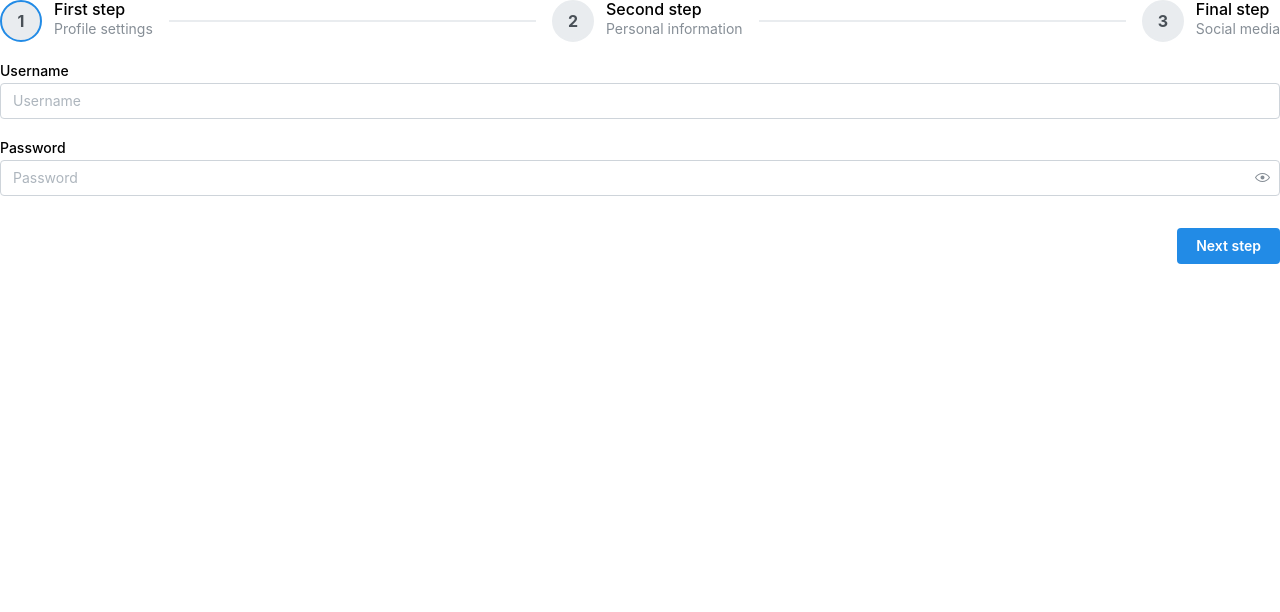
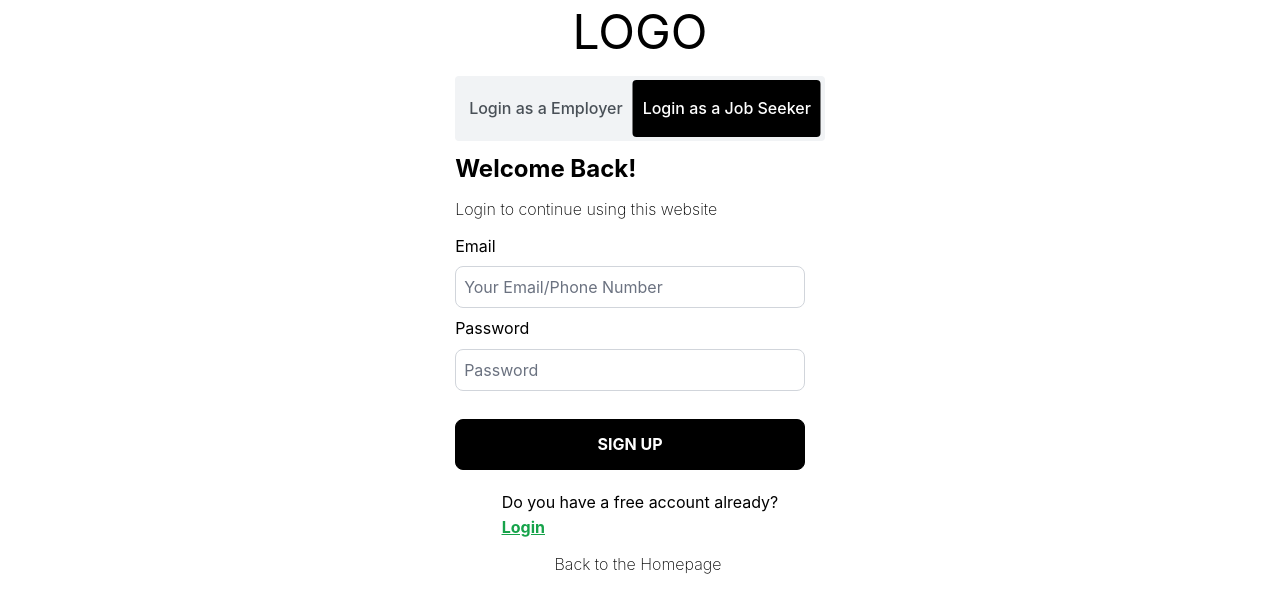
Before and after one commit to Bipin7giri/job-shop-WebPage, a Next.js app: page /components/Login in a window 1280 px wide. Shown: the top 612 px of the page. Built offline with nearby package versions, Linux system fonts and the light colour scheme.

Commit message:
sign in made according to figma

```diff
--- a/src/app/components/Login/page.tsx
+++ b/src/app/components/Login/page.tsx
@@ -1,135 +1,116 @@
 "use client";
-import { useState } from "react";
-import {
-  Stepper,
-  Button,
-  Group,
-  TextInput,
-  PasswordInput,
-  Code,
-} from "@mantine/core";
-import { useForm } from "@mantine/form";
+import Link from "next/link";
+import React, { useEffect } from "react";
+import { SegmentedControl } from "@mantine/core";
+const LoginPage: React.FC = () => {
+  const [section, setSection] = React.useState<
+    "Login as a Employer" | "Login as a Job Seeker"
+  >("Login as a Job Seeker");
+  const [modal, setModal] = React.useState(false);
+  const onModalOpen = () => {
+    setModal(true);
+  };
+  const onModalClose = () => {
+    setModal(false);
+  };
 
-const LoginPage = () => {
-  const [active, setActive] = useState(0);
-
-  const form = useForm({
-    mode: "uncontrolled",
-    initialValues: {
+  const [user, setUser] = React.useState({
     username: "",
+    email: "",
     password: "",
-      name: "",
-      email: "",
-      website: "",
-      github: "",
-    },
-
-    validate: (values) => {
-      if (active === 0) {
-        return {
-          username:
-            values.username.trim().length < 6
-              ? "Username must include at least 6 characters"
-              : null,
-          password:
-            values.password.length < 6
-              ? "Password must include at least 6 characters"
-              : null,
-        };
-      }
-
-      if (active === 1) {
-        return {
-          name:
-            values.name.trim().length < 2
-              ? "Name must include at least 2 characters"
-              : null,
-          email: /^\S+@\S+$/.test(values.email) ? null : "Invalid email",
-        };
-      }
-
-      return {};
-    },
   });
 
-  const nextStep = () =>
-    setActive((current) => {
-      if (form.validate().hasErrors) {
-        return current;
+  const [buttonDisabled, setButtonDisabled] = React.useState(false);
+
+  useEffect(() => {
+    if (
+      user.username.length > 0 &&
+      user.email.length > 0 &&
+      user.password.length > 0
+      //  if the password,email and username doesnot matches
+    ) {
+      setButtonDisabled(false);
+    } else {
+      setButtonDisabled(true);
     }
-      return current < 3 ? current + 1 : current;
-    });
-
-  const prevStep = () =>
-    setActive((current) => (current > 0 ? current - 1 : current));
+  }, [user]);
 
   return (
-    <>
-      <Stepper active={active}>
-        <Stepper.Step label="First step" description="Profile settings">
-          <TextInput
-            label="Username"
+    <div className="flex flex-col items-center  min-h-screen py-2">
+      <h1 className=" mb-5 text-5xl "> LOGO</h1>
+      <div className="flex flex-col justify-start">
+        <SegmentedControl
+          size="16 10"
+          value={section}
+          onChange={(value: any) => setSection(value)}
+          transitionTimingFunction="ease"
+          fullWidth
+          color="black"
+          data={[
+            { label: "Login as a Employer", value: "Login as a Employer" },
+            {
+              label: "Login as a Job Seeker",
+              value: "Login as a Job Seeker",
+            },
+          ]}
+        />
+        <h1 className=" my-3 text-2xl font-bold "> Welcome Back!</h1>
+        <h1 className=" font-extralight    mb-3">
+          Login to continue using this website
+        </h1>
+        {/* <input
+        className="w-[350px] text-slate-800 p-2 border border-gray-300 rounded-lg mb-4 focus:outline-none focus:border-gray-600"
+        id="username"
+        type="text"
+        value={user.username}
+        onChange={(e) => setUser({ ...user, username: e.target.value })}
         placeholder="Username"
-            key={form.key("username")}
-            {...form.getInputProps("username")}
+      /> */}
+        <label>Email</label>
+        <input
+          className="w-[350px] text-slate-800 p-2 border border-gray-300 rounded-lg my-2 focus:outline-none focus:border-gray-600"
+          id="email"
+          type="text"
+          value={user.email}
+          onChange={(e) => setUser({ ...user, email: e.target.value })}
+          placeholder="Your Email/Phone Number"
         />
-          <PasswordInput
-            mt="md"
-            label="Password"
+        <label>Password</label>
+        <input
+          className="w-[350px] text-slate-800 p-2 border border-gray-300 rounded-lg my-2 focus:outline-none focus:border-gray-600"
+          id="password"
+          type="password"
+          value={user.password}
+          onChange={(e) => setUser({ ...user, password: e.target.value })}
           placeholder="Password"
-            key={form.key("password")}
-            {...form.getInputProps("password")}
         />
-        </Stepper.Step>
+        {/* <input
+        className="w-[350px] text-slate-800 p-2 border border-gray-300 rounded-lg mb-4 focus:outline-none focus:border-gray-600"
+        id="password"
+        type="password"
+        value={user.password}
+        onChange={(e) => setUser({ ...user, password: e.target.value })}
+        placeholder="Confirm Password"
+      /> */}
 
-        <Stepper.Step label="Second step" description="Personal information">
-          <TextInput
-            label="Name"
-            placeholder="Name"
-            key={form.key("name")}
-            {...form.getInputProps("name")}
-          />
-          <TextInput
-            mt="md"
-            label="Email"
-            placeholder="Email"
-            key={form.key("email")}
-            {...form.getInputProps("email")}
-          />
-        </Stepper.Step>
-
-        <Stepper.Step label="Final step" description="Social media">
-          <TextInput
-            label="Website"
-            placeholder="Website"
-            key={form.key("website")}
-            {...form.getInputProps("website")}
-          />
-          <TextInput
-            mt="md"
-            label="GitHub"
-            placeholder="GitHub"
-            key={form.key("github")}
-            {...form.getInputProps("github")}
-          />
-        </Stepper.Step>
-        <Stepper.Completed>
-          Completed! Form values:
-          <Code block mt="xl">
-            {JSON.stringify(form.getValues(), null, 2)}
-          </Code>
-        </Stepper.Completed>
-      </Stepper>
-
-      <Group justify="flex-end" mt="xl">
-        {active !== 0 && (
-          <Button variant="default" onClick={prevStep}>
-            Back
-          </Button>
-        )}
-        {active !== 3 && <Button onClick={nextStep}>Next step</Button>}
-      </Group>
-    </>
+        <button className="p-2 border  border-black rounded-lg focus:outline-none focus:border-gray-600 bg-black text-white uppercase px-40 py-3 mt-5 font-bold w-[350px]">
+          {buttonDisabled ? "Sign Up" : "Register My Account Now"}
+        </button>
+      </div>
+      <div onClick={onModalOpen} className="mt-5">
+        Do you have a free account already?{" "}
+        <span className="font-bold text-green-600  cursor-pointer underline">
+          <Link href="/signUp">
+            <p>Login</p>
+          </Link>
+        </span>
+      </div>
+      <Link href="/">
+        <h3 className="mt-3  font-extralight items-center">
+          <p className="inline mr-1"> Back to the Homepage</p>
+        </h3>
+      </Link>
+    </div>
   );
 };
 export default LoginPage;
--- a/src/app/components/NavBar/navBar.tsx
+++ b/src/app/components/NavBar/navBar.tsx
@@ -102,7 +102,7 @@ const NavBar = () => {
               </UnstyledButton>
             </Menu.Target>
             <Menu.Dropdown>
-              {/*<Link href="/components/SignUp" passHref>
+              <Link href="/components/SignUp" passHref>
                 <Menu.Item
                   component="a"
                   leftSection={
@@ -127,9 +127,9 @@ const NavBar = () => {
                     />
                   }
                 >
-                  Login
+                  Log In
                 </Menu.Item>
-              </Link>*/}
+              </Link>
               <Menu.Item
                 leftSection={
                   <IconMessage
--- a/src/app/components/SignUp/page.tsx
+++ b/src/app/components/SignUp/page.tsx
@@ -1,112 +1,135 @@
 "use client";
-import Link from "next/link";
-import React, { useEffect } from "react";
-import { SegmentedControl } from "@mantine/core";
-const SignUpPage: React.FC = () => {
-  const [section, setSection] = React.useState<"Employer" | "Employee">(
-    "Employer"
-  );
-  const [modal, setModal] = React.useState(false);
-  const onModalOpen = () => {
-    setModal(true);
-  };
-  const onModalClose = () => {
-    setModal(false);
-  };
+import { useState } from "react";
+import {
+  Stepper,
+  Button,
+  Group,
+  TextInput,
+  PasswordInput,
+  Code,
+} from "@mantine/core";
+import { useForm } from "@mantine/form";
 
-  const [user, setUser] = React.useState({
-    username: "",
-    email: "",
-    password: "",
+const SignUpPage = () => {
+  const [active, setActive] = useState(0);
+
+  const form = useForm({
+    mode: "uncontrolled",
+    initialValues: {
+      username: "",
+      password: "",
+      name: "",
+      email: "",
+      website: "",
+      github: "",
+    },
+
+    validate: (values) => {
+      if (active === 0) {
+        return {
+          username:
+            values.username.trim().length < 6
+              ? "Username must include at least 6 characters"
+              : null,
+          password:
+            values.password.length < 6
+              ? "Password must include at least 6 characters"
+              : null,
+        };
+      }
+
+      if (active === 1) {
+        return {
+          name:
+            values.name.trim().length < 2
+              ? "Name must include at least 2 characters"
+              : null,
+          email: /^\S+@\S+$/.test(values.email) ? null : "Invalid email",
+        };
+      }
+
+      return {};
+    },
   });
 
-  const [buttonDisabled, setButtonDisabled] = React.useState(false);
+  const nextStep = () =>
+    setActive((current) => {
+      if (form.validate().hasErrors) {
+        return current;
+      }
+      return current < 3 ? current + 1 : current;
+    });
 
-  useEffect(() => {
-    if (
-      user.username.length > 0 &&
-      user.email.length > 0 &&
-      user.password.length > 0
-      //  if the password,email and username doesnot matches
-    ) {
-      setButtonDisabled(false);
-    } else {
-      setButtonDisabled(true);
-    }
-  }, [user]);
+  const prevStep = () =>
+    setActive((current) => (current > 0 ? current - 1 : current));
 
   return (
-    <div className="flex flex-col items-center justify-center min-h-screen py-2">
-      <nav className="">
-        <div>
-          <SegmentedControl
-            value={section}
-            onChange={(value: any) => setSection(value)}
-            transitionTimingFunction="ease"
-            fullWidth
-            data={[
-              { label: "Employer", value: "Employer" },
-              { label: "Employee", value: "Employee" },
-            ]}
+    <>
+      <Stepper active={active}>
+        <Stepper.Step label="First step" description="Profile settings">
+          <TextInput
+            label="Username"
+            placeholder="Username"
+            key={form.key("username")}
+            {...form.getInputProps("username")}
           />
-        </div>
-      </nav>
-      <h1 className="py-6 mb-10 text-5xl">Free Sign Up</h1>
+          <PasswordInput
+            mt="md"
+            label="Password"
+            placeholder="Password"
+            key={form.key("password")}
+            {...form.getInputProps("password")}
+          />
+        </Stepper.Step>
 
-      <input
-        className="w-[350px] text-slate-800 p-2 border border-gray-300 rounded-lg mb-4 focus:outline-none focus:border-gray-600"
-        id="username"
-        type="text"
-        value={user.username}
-        onChange={(e) => setUser({ ...user, username: e.target.value })}
-        placeholder="Username"
-      />
+        <Stepper.Step label="Second step" description="Personal information">
+          <TextInput
+            label="Name"
+            placeholder="Name"
+            key={form.key("name")}
+            {...form.getInputProps("name")}
+          />
+          <TextInput
+            mt="md"
+            label="Email"
+            placeholder="Email"
+            key={form.key("email")}
+            {...form.getInputProps("email")}
+          />
+        </Stepper.Step>
 
-      <input
-        className="w-[350px] text-slate-800 p-2 border border-gray-300 rounded-lg mb-4 focus:outline-none focus:border-gray-600"
-        id="email"
-        type="text"
-        value={user.email}
-        onChange={(e) => setUser({ ...user, email: e.target.value })}
-        placeholder="Your Email/Phone Number"
-      />
+        <Stepper.Step label="Final step" description="Social media">
+          <TextInput
+            label="Website"
+            placeholder="Website"
+            key={form.key("website")}
+            {...form.getInputProps("website")}
+          />
+          <TextInput
+            mt="md"
+            label="GitHub"
+            placeholder="GitHub"
+            key={form.key("github")}
+            {...form.getInputProps("github")}
+          />
+        </Stepper.Step>
+        <Stepper.Completed>
+          Completed! Form values:
+          <Code block mt="xl">
+            {JSON.stringify(form.getValues(), null, 2)}
+          </Code>
+        </Stepper.Completed>
+      </Stepper>
 
-      <input
-        className="w-[350px] text-slate-800 p-2 border border-gray-300 rounded-lg mb-4 focus:outline-none focus:border-gray-600"
-        id="password"
-        type="password"
-        value={user.password}
-        onChange={(e) => setUser({ ...user, password: e.target.value })}
-        placeholder="Password"
-      />
-      <input
-        className="w-[350px] text-slate-800 p-2 border border-gray-300 rounded-lg mb-4 focus:outline-none focus:border-gray-600"
-        id="password"
-        type="password"
-        value={user.password}
-        onChange={(e) => setUser({ ...user, password: e.target.value })}
-        placeholder="Confirm Password"
-      />
-
-      <button className="p-2 border border-gray-300 rounded-lg focus:outline-none focus:border-gray-600 uppercase px-40 py-3 mt-5 font-bold">
-        {buttonDisabled ? "Sign Up" : "Register My Account Now"}
-      </button>
-
-      <p onClick={onModalOpen} className="mt-5">
-        Do you have a free account already?{" "}
-        <span className="font-bold text-green-600 ml-2 cursor-pointer underline">
-          <Link href="/login">
-            <p>Login</p>
-          </Link>
-        </span>
-      </p>
-
-      <Link href="/">
-        <h3 className="mt-8 opacity-50">
-          <p className="inline mr-1"> Back to the Homepage</p>
-        </h3>
-      </Link>
-    </div>
+      <Group justify="flex-end" mt="xl">
+        {active !== 0 && (
+          <Button variant="default" onClick={prevStep}>
+            Back
+          </Button>
+        )}
+        {active !== 3 && <Button onClick={nextStep}>Next step</Button>}
+      </Group>
+    </>
   );
 };
 export default SignUpPage;
```
Lines whose indentation alone changed are shown as unchanged.
